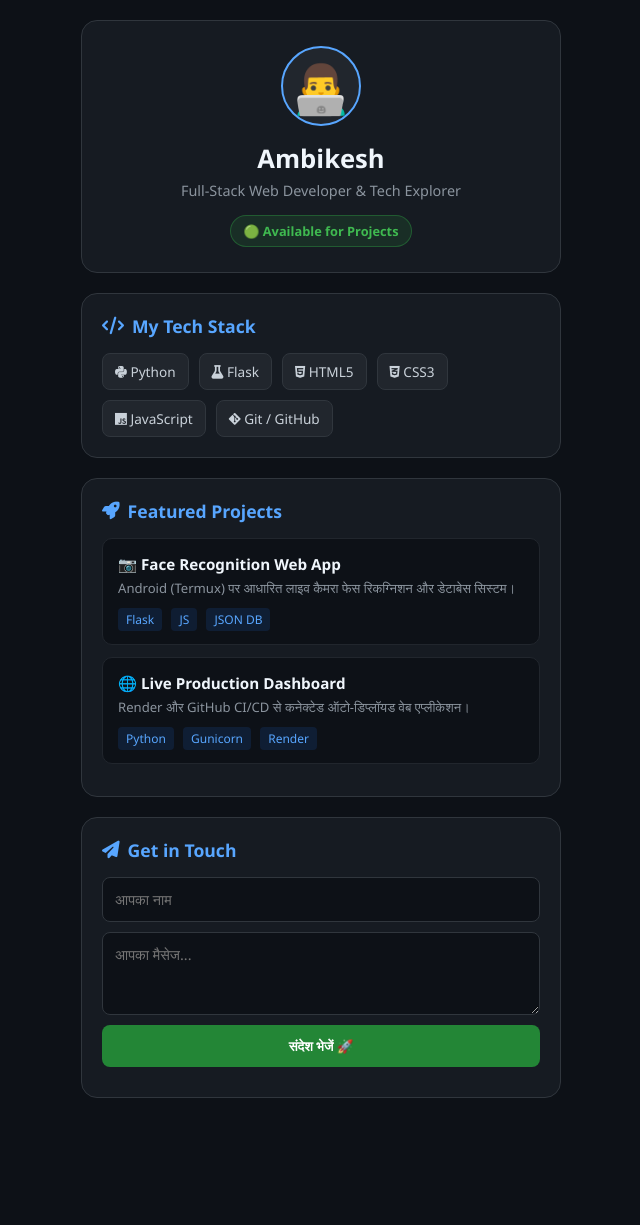
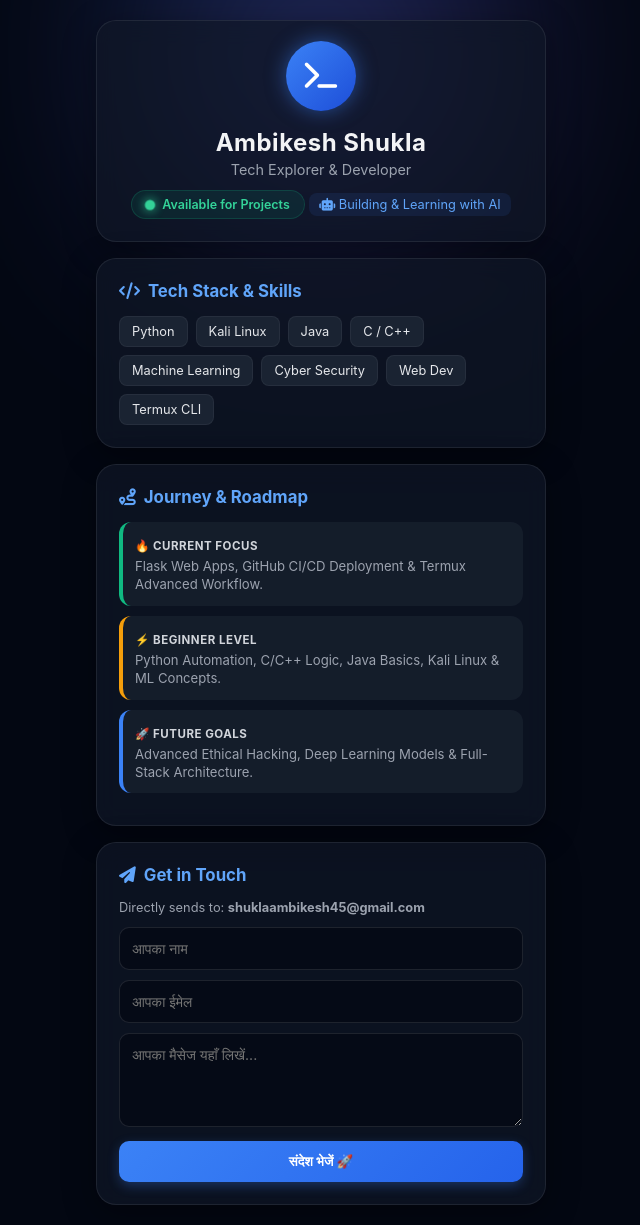
Before and after one commit to Ambikesh102005/live-web-app, a Flask app: page / in a window 1280 px wide. Shown: the whole page, without its empty margins (319-959 px from the left). Before the commit the page ends 1098 px from the top, so only its background shows below. Run offline with Flask 3, Linux system fonts and the light colour scheme.

Commit message:
Modern glassmorphism UI update without photo

```diff
--- a/static/style.css
+++ b/static/style.css
@@ -2,133 +2,203 @@
     margin: 0;
     padding: 0;
     box-sizing: border-box;
-    font-family: 'Segoe UI', Tahoma, Geneva, Verdana, sans-serif;
+    font-family: 'Inter', 'Segoe UI', sans-serif;
 }
 
 body {
-    background: #0d1117;
-    color: #c9d1d9;
+    background: #030712;
+    color: #f3f4f6;
     display: flex;
     justify-content: center;
-    padding: 20px 10px;
+    padding: 20px 12px;
     min-height: 100vh;
+    position: relative;
+    overflow-x: hidden;
+}
+
+/* Background Glowing Effect */
+.glow-bg {
+    position: absolute;
+    top: -100px;
+    left: 50%;
+    transform: translateX(-50%);
+    width: 300px;
+    height: 300px;
+    background: linear-gradient(135deg, #3b82f6 0%, #8b5cf6 100%);
+    filter: blur(120px);
+    z-index: -1;
+    opacity: 0.4;
 }
 
 .container {
     width: 100%;
-    max-width: 480px;
+    max-width: 450px;
     display: flex;
     flex-direction: column;
-    gap: 20px;
+    gap: 16px;
 }
 
-/* Hero */
+/* Glass Cards with Hover Animation */
+.card-fx {
+    background: rgba(17, 24, 39, 0.7);
+    backdrop-filter: blur(12px);
+    -webkit-backdrop-filter: blur(12px);
+    border: 1px solid rgba(255, 255, 255, 0.08);
+    border-radius: 20px;
+    padding: 22px;
+    box-shadow: 0 8px 32px rgba(0, 0, 0, 0.37);
+    transition: transform 0.3s ease, border-color 0.3s ease;
+}
+
+.card-fx:hover {
+    transform: translateY(-3px);
+    border-color: rgba(59, 130, 246, 0.4);
+}
+
+/* Hero Section */
 .hero {
     text-align: center;
-    background: #161b22;
-    padding: 25px 20px;
-    border-radius: 16px;
-    border: 1px solid #30363d;
 }
 
-.profile-img {
-    font-size: 3rem;
-    background: #21262d;
-    width: 80px;
-    height: 80px;
-    line-height: 80px;
+.avatar-icon {
+    width: 70px;
+    height: 70px;
+    background: linear-gradient(135deg, #3b82f6, #1d4ed8);
+    color: white;
+    font-size: 1.8rem;
+    display: flex;
+    align-items: center;
+    justify-content: center;
     border-radius: 50%;
     margin: 0 auto 15px auto;
-    border: 2px solid #58a6ff;
+    box-shadow: 0 0 20px rgba(59, 130, 246, 0.5);
+    animation: float 3s ease-in-out infinite;
+}
+
+@keyframes float {
+    0%, 100% { transform: translateY(0); }
+    50% { transform: translateY(-6px); }
 }
 
 .hero h1 {
-    color: #f0f6fc;
-    font-size: 1.6rem;
+    font-size: 1.5rem;
+    font-weight: 700;
+    letter-spacing: 0.5px;
 }
 
 .subtitle {
-    color: #8b949e;
+    color: #9ca3af;
     font-size: 0.9rem;
-    margin-top: 5px;
+    margin-top: 4px;
 }
 
 .status-badge {
-    display: inline-block;
-    background: rgba(46, 160, 67, 0.15);
-    color: #3fb950;
-    padding: 6px 12px;
-    border-radius: 20px;
-    font-size: 0.8rem;
-    font-weight: bold;
-    margin-top: 15px;
-    border: 1px solid rgba(46, 160, 67, 0.4);
+    display: inline-flex;
+    align-items: center;
+    gap: 8px;
+    background: rgba(16, 185, 129, 0.1);
+    color: #34d399;
+    padding: 6px 14px;
+    border-radius: 30px;
+    font-size: 0.78rem;
+    font-weight: 600;
+    margin-top: 12px;
+    border: 1px solid rgba(16, 185, 129, 0.2);
 }
 
-/* Cards */
-.card {
-    background: #161b22;
-    padding: 20px;
-    border-radius: 16px;
-    border: 1px solid #30363d;
+.pulse-dot {
+    width: 8px;
+    height: 8px;
+    background-color: #34d399;
+    border-radius: 50%;
+    box-shadow: 0 0 8px #34d399;
+    animation: pulse 1.5s infinite;
 }
 
+@keyframes pulse {
+    0% { transform: scale(0.95); opacity: 0.8; }
+    50% { transform: scale(1.3); opacity: 1; }
+    100% { transform: scale(0.95); opacity: 0.8; }
+}
+
+.ai-tag {
+    display: inline-block;
+    color: #60a5fa;
+    font-size: 0.8rem;
+    margin-top: 10px;
+    background: rgba(59, 130, 246, 0.1);
+    padding: 4px 10px;
+    border-radius: 8px;
+}
+
+/* Card Headings */
 .card h2 {
-    color: #58a6ff;
-    font-size: 1.1rem;
+    font-size: 1.05rem;
+    color: #60a5fa;
     margin-bottom: 15px;
     display: flex;
     align-items: center;
     gap: 8px;
 }
 
-/* Skills */
+/* Skills Grid */
 .skills-grid {
     display: flex;
     flex-wrap: wrap;
-    gap: 10px;
+    gap: 8px;
 }
 
 .skill-tag {
-    background: #21262d;
-    color: #c9d1d9;
-    padding: 8px 12px;
+    background: rgba(31, 41, 55, 0.8);
+    color: #e5e7eb;
+    padding: 7px 12px;
     border-radius: 8px;
-    font-size: 0.85rem;
-    border: 1px solid #30363d;
+    font-size: 0.8rem;
+    border: 1px solid rgba(255, 255, 255, 0.05);
+    transition: 0.2s;
 }
 
-/* Projects */
-.project-card {
-    background: #0d1117;
-    padding: 15px;
-    border-radius: 10px;
-    border: 1px solid #21262d;
+.skill-tag:hover {
+    background: #3b82f6;
+    color: white;
+}
+
+/* Roadmap Items */
+.roadmap-item {
+    background: rgba(31, 41, 55, 0.5);
+    padding: 12px;
+    border-radius: 12px;
+    margin-bottom: 10px;
+    border-left: 4px solid #4b5563;
+}
+
+.roadmap-item.current { border-left-color: #10b981; }
+.roadmap-item.beginner { border-left-color: #f59e0b; }
+.roadmap-item.future { border-left-color: #3b82f6; }
+
+.badge {
+    font-size: 0.72rem;
+    font-weight: bold;
+    text-transform: uppercase;
+    letter-spacing: 0.5px;
+    display: inline-block;
+    margin-bottom: 4px;
+    color: #d1d5db;
+}
+
+.roadmap-item p {
+    color: #9ca3af;
+    font-size: 0.82rem;
+    line-height: 1.4;
+}
+
+/* Contact Form */
+.form-subtext {
+    color: #9ca3af;
+    font-size: 0.8rem;
     margin-bottom: 12px;
 }
 
-.project-card h3 {
-    color: #f0f6fc;
-    font-size: 0.95rem;
-    margin-bottom: 5px;
-}
-
-.project-card p {
-    color: #8b949e;
-    font-size: 0.82rem;
-    margin-bottom: 10px;
-}
-
-.project-tags small {
-    background: #1f6feb22;
-    color: #58a6ff;
-    padding: 3px 8px;
-    border-radius: 4px;
-    font-size: 0.75rem;
-    margin-right: 5px;
-}
-
-/* Form */
 form {
     display: flex;
     flex-direction: column;
@@ -138,35 +208,38 @@ form {
 input, textarea {
     width: 100%;
     padding: 12px;
-    background: #0d1117;
-    border: 1px solid #30363d;
-    color: #f0f6fc;
-    border-radius: 8px;
+    background: rgba(3, 7, 18, 0.6);
+    border: 1px solid rgba(255, 255, 255, 0.1);
+    color: #f3f4f6;
+    border-radius: 10px;
     outline: none;
-    font-size: 0.9rem;
+    font-size: 0.88rem;
+    transition: 0.3s;
 }
 
 input:focus, textarea:focus {
-    border-color: #58a6ff;
+    border-color: #3b82f6;
+    box-shadow: 0 0 10px rgba(59, 130, 246, 0.2);
 }
 
-button {
+.submit-btn {
+    width: 100%;
     padding: 12px;
-    background: #238636;
+    background: linear-gradient(135deg, #3b82f6, #2563eb);
     color: white;
     border: none;
-    border-radius: 8px;
-    font-weight: bold;
+    border-radius: 10px;
+    font-weight: 600;
     cursor: pointer;
-    transition: 0.2s;
+    transition: 0.3s;
+    box-shadow: 0 4px 12px rgba(59, 130, 246, 0.3);
 }
 
-button:active {
+.submit-btn:hover {
+    opacity: 0.9;
+    transform: translateY(-1px);
+}
+
+.submit-btn:active {
     transform: scale(0.98);
 }
-
-.hidden-msg {
-    margin-top: 10px;
-    font-size: 0.85rem;
-    text-align: center;
-}
--- a/templates/index.html
+++ b/templates/index.html
@@ -3,67 +3,83 @@
 <head>
     <meta charset="UTF-8">
     <meta name="viewport" content="width=device-width, initial-scale=1.0">
-    <title>My Developer Portfolio 🚀</title>
+    <title>Ambikesh Shukla | Portfolio</title>
     <link rel="stylesheet" href="{{ url_for('static', filename='style.css') }}">
     <link rel="stylesheet" href="https://cdnjs.cloudflare.com/ajax/libs/font-awesome/6.4.0/css/all.min.css">
 </head>
 <body>
 
+    <div class="glow-bg"></div>
+
     <div class="container">
-        <!-- Hero Section -->
-        <header class="hero">
-            <div class="profile-img">👨‍💻</div>
-            <h1>Ambikesh</h1>
-            <p class="subtitle">Full-Stack Web Developer & Tech Explorer</p>
-            <div class="status-badge">🟢 Available for Projects</div>
+        <!-- Hero Header -->
+        <header class="hero card-fx">
+            <div class="avatar-icon">
+                <i class="fa-solid fa-terminal"></i>
+            </div>
+            <h1>Ambikesh Shukla</h1>
+            <p class="subtitle">Tech Explorer & Developer</p>
+            <div class="status-badge">
+                <span class="pulse-dot"></span> Available for Projects
+            </div>
+            <p class="ai-tag"><i class="fa-solid fa-robot"></i> Building & Learning with AI</p>
         </header>
 
-        <!-- Tech Stack -->
-        <section class="card">
-            <h2><i class="fa-solid fa-code"></i> My Tech Stack</h2>
+        <!-- Tech Stack & Skills -->
+        <section class="card card-fx">
+            <h2><i class="fa-solid fa-code"></i> Tech Stack & Skills</h2>
             <div class="skills-grid">
-                <span class="skill-tag"><i class="fa-brands fa-python"></i> Python</span>
-                <span class="skill-tag"><i class="fa-solid fa-flask"></i> Flask</span>
-                <span class="skill-tag"><i class="fa-brands fa-html5"></i> HTML5</span>
-                <span class="skill-tag"><i class="fa-brands fa-css3-alt"></i> CSS3</span>
-                <span class="skill-tag"><i class="fa-brands fa-js"></i> JavaScript</span>
-                <span class="skill-tag"><i class="fa-brands fa-git-alt"></i> Git / GitHub</span>
+                <span class="skill-tag">Python</span>
+                <span class="skill-tag">Kali Linux</span>
+                <span class="skill-tag">Java</span>
+                <span class="skill-tag">C / C++</span>
+                <span class="skill-tag">Machine Learning</span>
+                <span class="skill-tag">Cyber Security</span>
+                <span class="skill-tag">Web Dev</span>
+                <span class="skill-tag">Termux CLI</span>
             </div>
         </section>
 
-        <!-- Projects -->
-        <section class="card">
-            <h2><i class="fa-solid fa-rocket"></i> Featured Projects</h2>
+        <!-- Learning Roadmap -->
+        <section class="card card-fx">
+            <h2><i class="fa-solid fa-route"></i> Journey & Roadmap</h2>
 
-            <div class="project-card">
-                <h3>📷 Face Recognition Web App</h3>
-                <p>Android (Termux) पर आधारित लाइव कैमरा फेस रिकग्निशन और डेटाबेस सिस्टम।</p>
-                <div class="project-tags">
-                    <small>Flask</small> <small>JS</small> <small>JSON DB</small>
-                </div>
+            <div class="roadmap-item current">
+                <span class="badge">🔥 Current Focus</span>
+                <p>Flask Web Apps, GitHub CI/CD Deployment & Termux Advanced Workflow.</p>
             </div>
 
-            <div class="project-card">
-                <h3>🌐 Live Production Dashboard</h3>
-                <p>Render और GitHub CI/CD से कनेक्टेड ऑटो-डिप्लॉयड वेब एप्लीकेशन।</p>
-                <div class="project-tags">
-                    <small>Python</small> <small>Gunicorn</small> <small>Render</small>
-                </div>
+            <div class="roadmap-item beginner">
+                <span class="badge">⚡ Beginner Level</span>
+                <p>Python Automation, C/C++ Logic, Java Basics, Kali Linux & ML Concepts.</p>
+            </div>
+
+            <div class="roadmap-item future">
+                <span class="badge">🚀 Future Goals</span>
+                <p>Advanced Ethical Hacking, Deep Learning Models & Full-Stack Architecture.</p>
             </div>
         </section>
 
-        <!-- Contact Form -->
-        <section class="card">
+        <!-- Direct Email Contact Form -->
+        <section class="card card-fx">
             <h2><i class="fa-solid fa-paper-plane"></i> Get in Touch</h2>
-            <form id="contactForm">
-                <input type="text" id="senderName" placeholder="आपका नाम" required>
-                <textarea id="senderMsg" rows="3" placeholder="आपका मैसेज..." required></textarea>
-                <button type="submit" id="sendBtn">संदेश भेजें 🚀</button>
+            <p class="form-subtext">Directly sends to: <b>shuklaambikesh45@gmail.com</b></p>
+
+            <form action="https://formspree.io/f/xanyqpyo" method="POST">
+                <div class="input-group">
+                    <input type="text" name="name" placeholder="आपका नाम" required>
+                </div>
+                <div class="input-group">
+                    <input type="email" name="_replyto" placeholder="आपका ईमेल" required>
+                </div>
+                <div class="input-group">
+                    <textarea name="message" rows="4" placeholder="आपका मैसेज यहाँ लिखें..." required></textarea>
+                </div>
+                <input type="hidden" name="_to" value="shuklaambikesh45@gmail.com">
+                <button type="submit" class="submit-btn">संदेश भेजें 🚀</button>
             </form>
-            <p id="responseMsg" class="hidden-msg"></p>
         </section>
     </div>
 
-    <script src="{{ url_for('static', filename='script.js') }}"></script>
 </body>
 </html>
```
